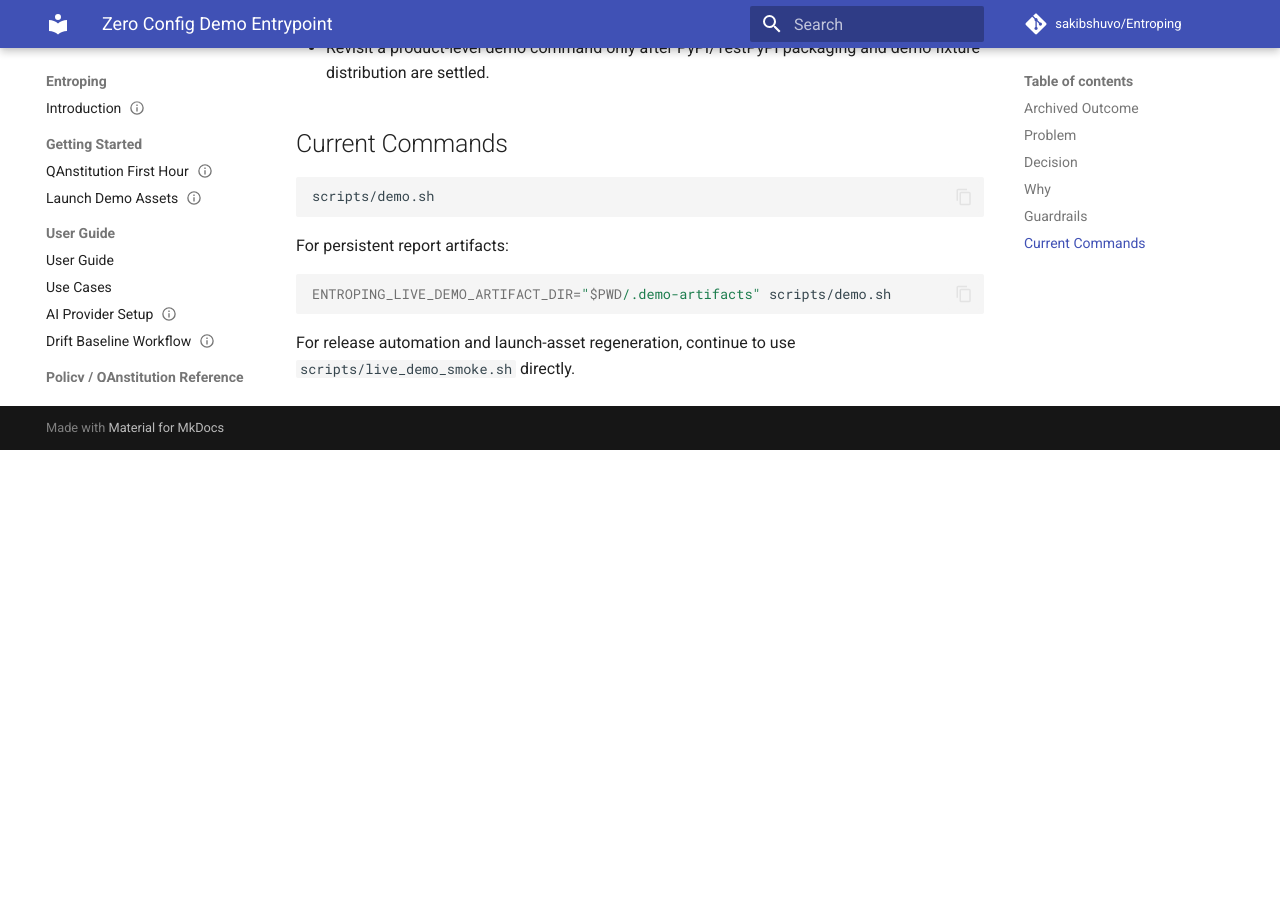
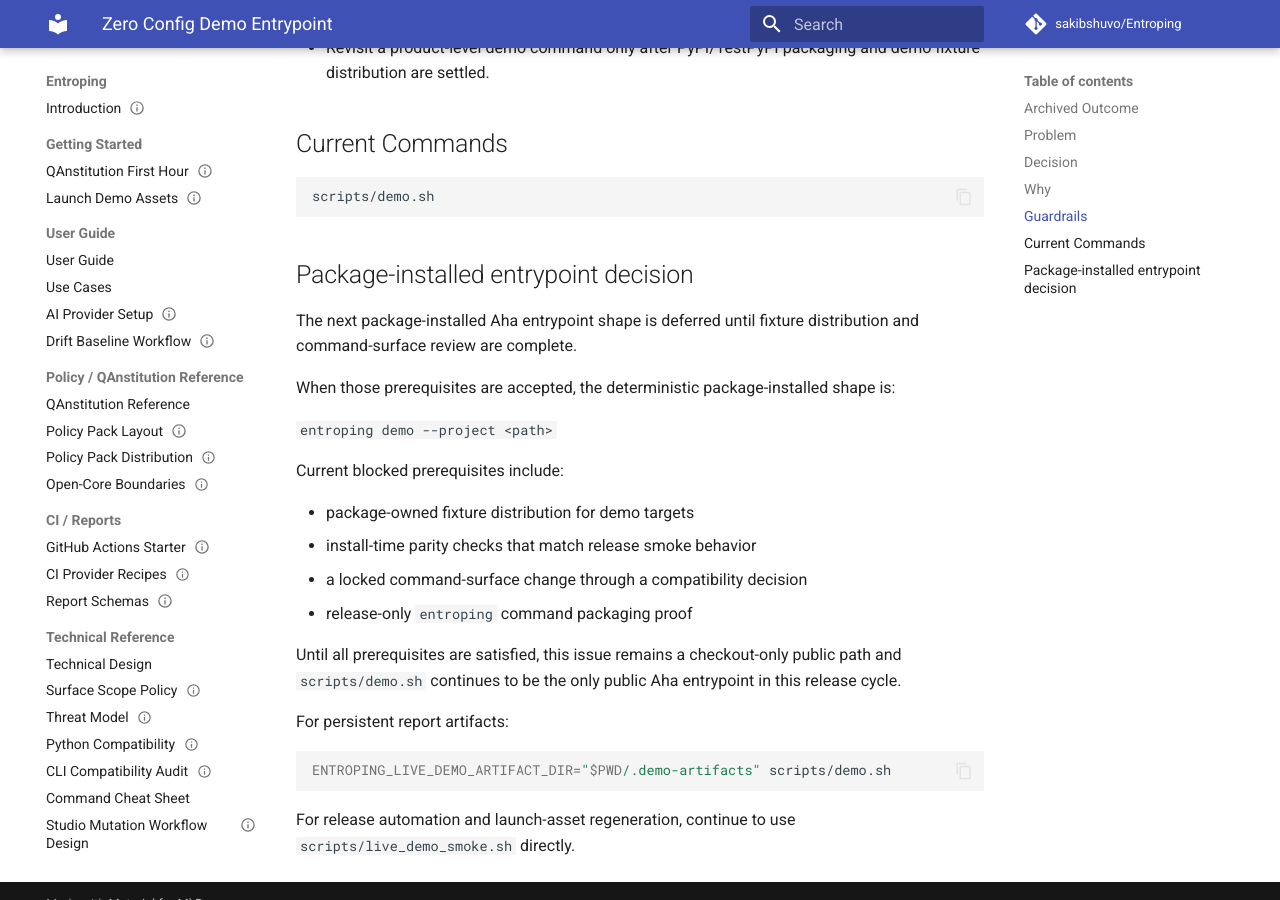
Before and after one commit to sakibshuvo/Entroping, an MkDocs documentation site: the page built from docs/meta/ZERO_CONFIG_DEMO_ENTRYPOINT.md, in a window 1280 px wide and 900 px high, scrolled down 1455 px. Built offline with MkDocs 1.6.1 and Material for MkDocs 9.7.7, drawn with Linux system fonts in a browser that asks for light colours; comment, search, counter and statistics services are not loaded; before the commit the page ends 1905 px from its top, so only the background shows below that.

Commit message:
docs(aha): document package-installed Aha command deferral

````diff
--- a/docs/meta/ZERO_CONFIG_DEMO_ENTRYPOINT.md
+++ b/docs/meta/ZERO_CONFIG_DEMO_ENTRYPOINT.md
@@ -65,6 +65,26 @@
 scripts/demo.sh
 ```
 
+## Package-installed entrypoint decision
+
+The next package-installed Aha entrypoint shape is deferred until fixture
+distribution and command-surface review are complete.
+
+When those prerequisites are accepted, the deterministic package-installed shape is:
+
+`entroping demo --project <path>`
+
+Current blocked prerequisites include:
+
+- package-owned fixture distribution for demo targets
+- install-time parity checks that match release smoke behavior
+- a locked command-surface change through a compatibility decision
+- release-only `entroping` command packaging proof
+
+Until all prerequisites are satisfied, this issue remains a checkout-only public
+path and `scripts/demo.sh` continues to be the only public Aha entrypoint in this
+release cycle.
+
 For persistent report artifacts:
 
 ```bash
````
Also changed, not shown: docs/technical/CLI_COMPATIBILITY_AUDIT.md (+1 -0 lines), 1 other file.
